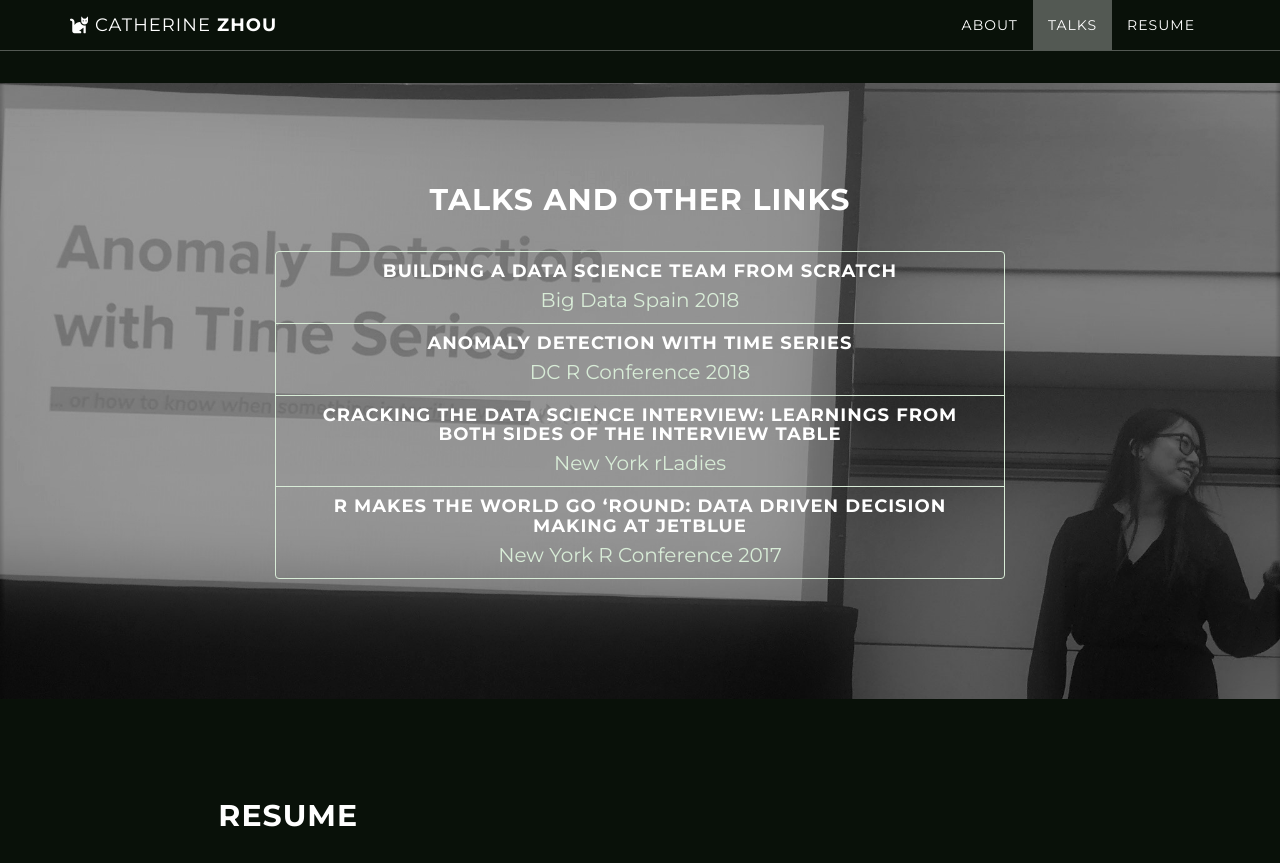
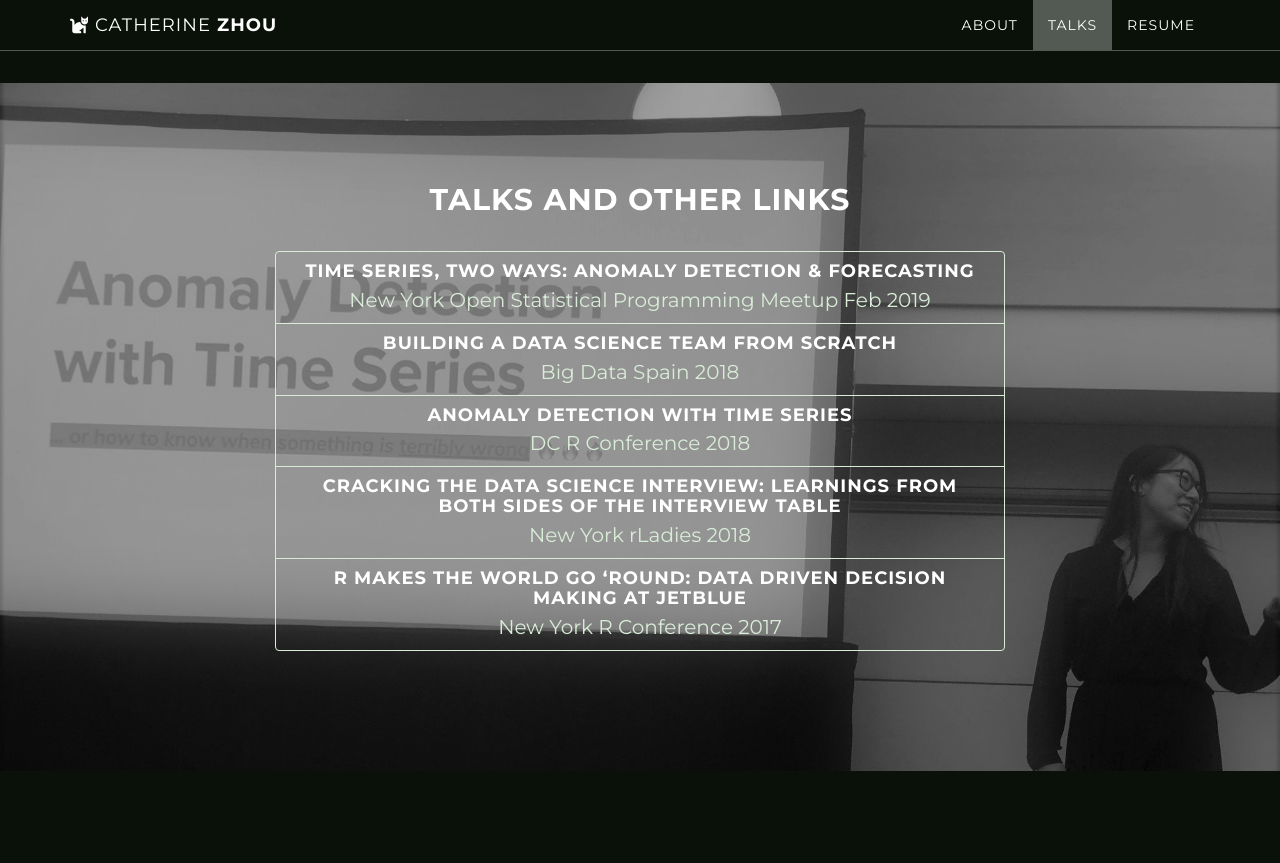
Before and after one commit to cattystats/cattystats.github.io, a Jekyll site: the page built from index.html, in a window 1280 px wide and 900 px high, scrolled down 1678 px, cut to the strip 0-863 px from the top of the window. Built offline with Jekyll 4.4.1, drawn with Linux system fonts in a browser that asks for light colours; nearby versions of some CDN libraries.

Commit message:
added link for time series talk

```diff
--- a/_config.yml
+++ b/_config.yml
@@ -31,6 +31,9 @@ social:
     url: https://www.instagram.com/cathzeta/
 
 talks:
+  - title: "Time Series, Two Ways: Anomaly Detection & Forecasting"
+    venue-publication: New York Open Statistical Programming Meetup Feb 2019
+    url: https://github.com/cattystats/conference-talks/blob/master/nyhackr-2019/2019-NYR-Time-Series.pdf
   - title: Building A Data Science Team From Scratch
     venue-publication: Big Data Spain 2018
     url: https://www.youtube.com/watch?v=4DJJNQTvVbs
@@ -38,7 +41,7 @@ talks:
     venue-publication: DC R Conference 2018
     url: https://github.com/cattystats/Anomaly_Detection
   - title: "Cracking The Data Science Interview: Learnings From Both Sides Of The Interview Table"
-    venue-publication: New York rLadies
+    venue-publication: New York rLadies 2018
     url: https://www.meetup.com/rladies-newyork/?_cookie-check=ib69KpxlisKjf7id
   - title: "R Makes the World Go ‘Round: Data Driven Decision Making at JetBlue"
     venue-publication: New York R Conference 2017
```
